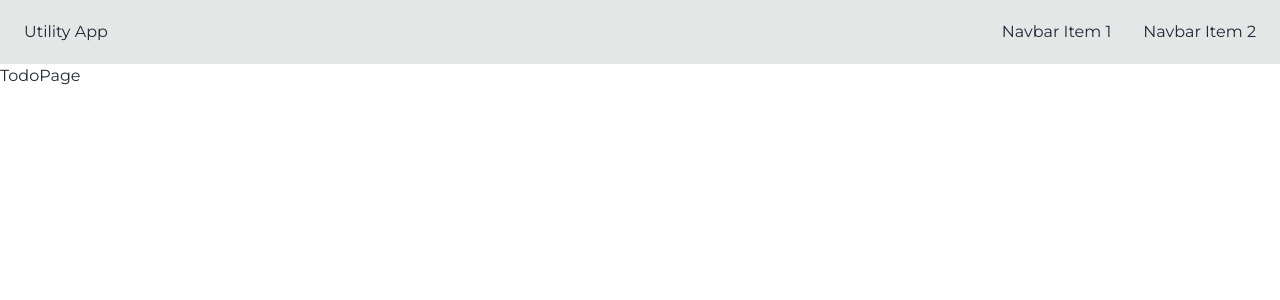
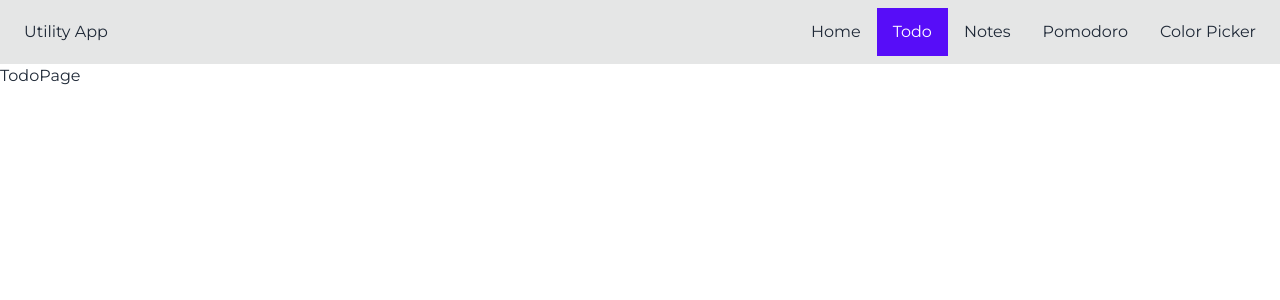
Before and after one commit to vishesh-baj/utility-react, a React (Vite) app in the folder client/: page /todo in a window 1280 px wide. Shown: the top 300 px of the page. Built offline with nearby package versions, Linux system fonts and the light colour scheme.

Commit message:
added dashboard layout to color picker page

```diff
--- a/client/src/layout/DashboardLayout.jsx
+++ b/client/src/layout/DashboardLayout.jsx
@@ -37,10 +37,19 @@ const DashboardLayout = ({ children }) => {
             <ul className="menu menu-horizontal">
               {/* <!-- Navbar menu content here --> */}
               <li>
-                <a>Navbar Item 1</a>
+                <NavLink to={PATHS.home}>Home</NavLink>
               </li>
               <li>
-                <a>Navbar Item 2</a>
+                <NavLink to={PATHS.todo}>Todo</NavLink>
+              </li>
+              <li>
+                <NavLink to={PATHS.notes}>Notes</NavLink>
+              </li>
+              <li>
+                <NavLink to={PATHS.pomodoro}>Pomodoro</NavLink>
+              </li>
+              <li>
+                <NavLink to={PATHS.colorpicker}>Color Picker</NavLink>
               </li>
             </ul>
           </div>
@@ -54,7 +63,8 @@ const DashboardLayout = ({ children }) => {
           {/* <!-- Sidebar content here --> */}
           <li>
             <NavLink
-              to={PATHS.login}
+              onClick={() => (toggleRef.current.checked = false)}
+              to={PATHS.home}
               className={({ isActive }) =>
                 isActive ? "btn btn-primary" : "bg-transparent"
               }
@@ -63,16 +73,48 @@ const DashboardLayout = ({ children }) => {
             </NavLink>
           </li>
           <li>
-            <NavLink>Todo</NavLink>
+            <NavLink
+              onClick={() => (toggleRef.current.checked = false)}
+              to={PATHS.todo}
+              className={({ isActive }) =>
+                isActive ? "btn btn-primary" : "bg-transparent"
+              }
+            >
+              Todos
+            </NavLink>
           </li>
           <li>
-            <NavLink>Notes</NavLink>
+            <NavLink
+              onClick={() => (toggleRef.current.checked = false)}
+              to={PATHS.notes}
+              className={({ isActive }) =>
+                isActive ? "btn btn-primary" : "bg-transparent"
+              }
+            >
+              Notes
+            </NavLink>
           </li>
           <li>
-            <NavLink>Pomodoro</NavLink>
+            <NavLink
+              onClick={() => (toggleRef.current.checked = false)}
+              to={PATHS.pomodoro}
+              className={({ isActive }) =>
+                isActive ? "btn btn-primary" : "bg-transparent"
+              }
+            >
+              Pomodoro
+            </NavLink>
           </li>
           <li>
-            <NavLink>Color Picker</NavLink>
+            <NavLink
+              onClick={() => (toggleRef.current.checked = false)}
+              to={PATHS.colorpicker}
+              className={({ isActive }) =>
+                isActive ? "btn btn-primary" : "bg-transparent"
+              }
+            >
+              Color Picker
+            </NavLink>
           </li>
         </ul>
       </div>
--- a/client/src/pages/ColorPickerPage.jsx
+++ b/client/src/pages/ColorPickerPage.jsx
@@ -1,7 +1,8 @@
 import React from "react";
+import { DashboardLayout } from "../layout";
 
 const ColorPickerPage = () => {
-  return <div>ColorPickerPage</div>;
+  return <DashboardLayout>ColorPickerPage</DashboardLayout>;
 };
 
 export default ColorPickerPage;
```
